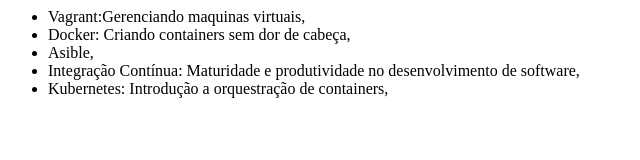
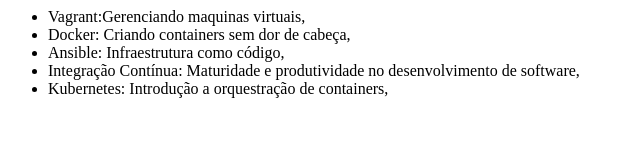
Before and after one commit to michelljaime/alura-git, a plain HTML site: page index.html in a window 1280 px wide. Shown: the whole page, without its empty margins (0-640 px from the left). Drawn offline with Linux system fonts and the light colour scheme.

Commit message:
Alterando o nome do curso de Ansible

```diff
--- a/index.html
+++ b/index.html
@@ -9,7 +9,7 @@
 	<ul>
 		<li>Vagrant:Gerenciando maquinas virtuais,</li>
 		<li>Docker: Criando containers sem dor de cabeça,</li>
-		<li>Asible,</li>
+		<li>Ansible: Infraestrutura como código,</li>
 		<li>Integração Contínua: Maturidade e produtividade no desenvolvimento de software,</li>
 		<li>Kubernetes: Introdução a orquestração de containers,</li>
 	</ul>
```
